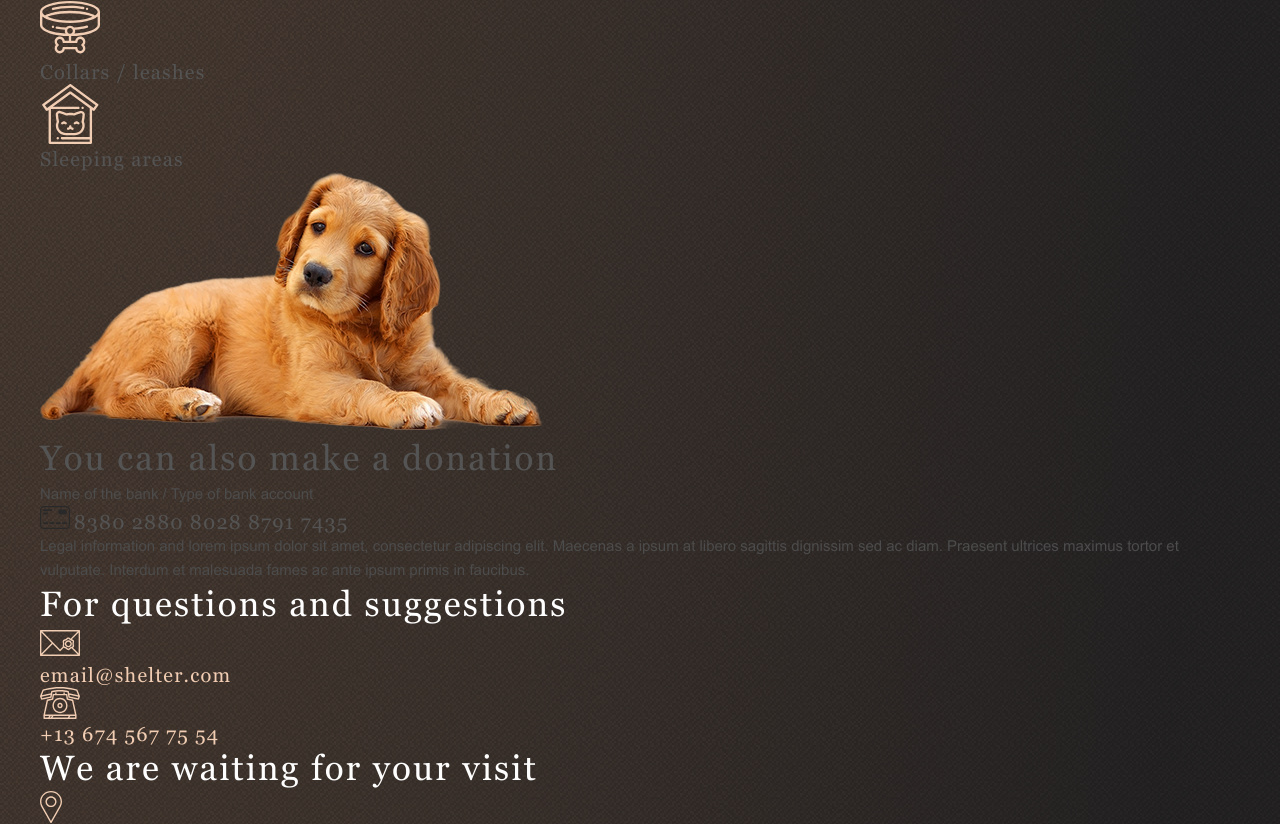
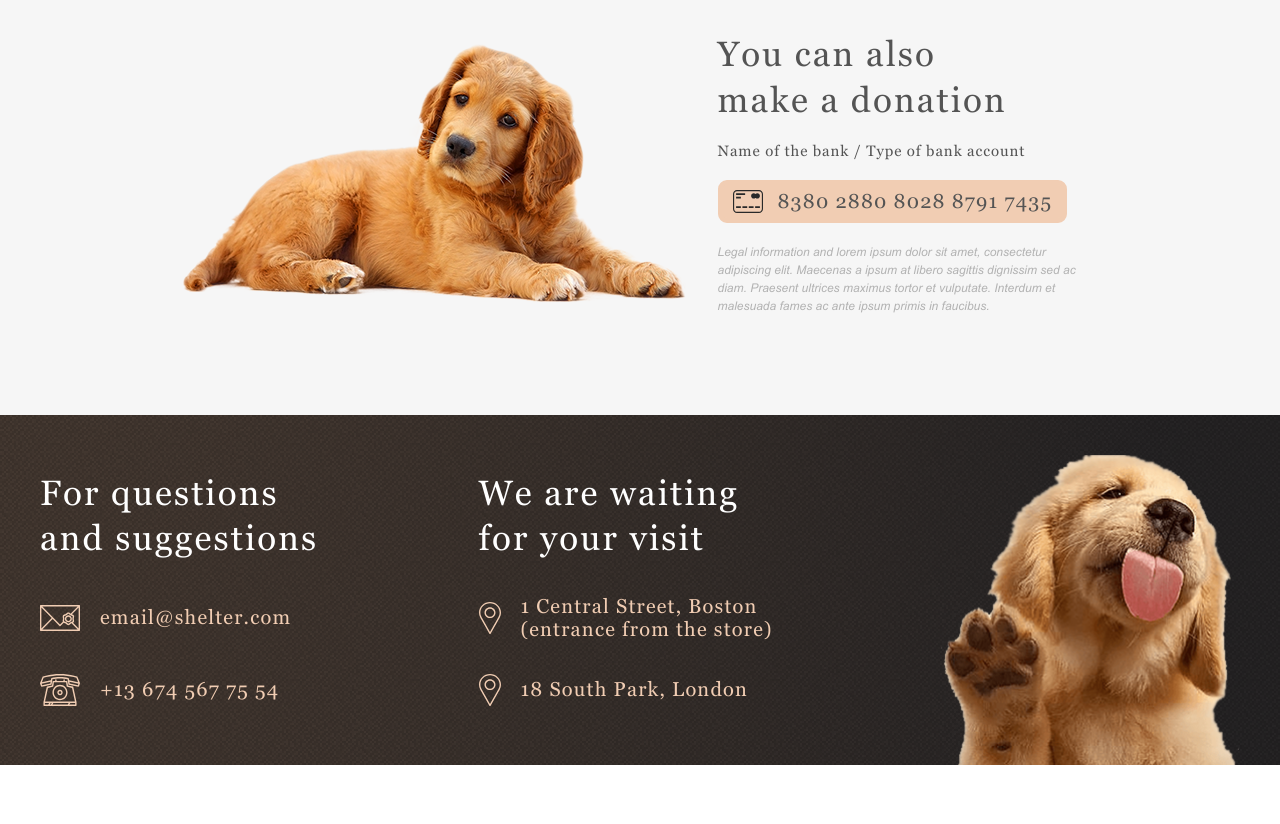
Before and after one commit to utaina/shelter, a website: page pages/main/index.html in a window 1280 px wide. Shown: the part 3033-3857 px from the top of the page. After the commit the page ends 3798 px from the top, so only its background shows below. Drawn offline with Linux system fonts and the light colour scheme; files whose address does not match are found by name.

Commit message:
feat: finish styles

```diff
--- a/pages/main/index.html
+++ b/pages/main/index.html
@@ -92,8 +92,8 @@
         </section>
 
         <section class="help">
-            <div class="wrapper">
-                <h3>How you can help our shelter</h3>
+            <div class="wrapper help_wrapper">
+                <h3>How you can help<br>our shelter</h3>
                 <div class="icons-layout">
                     <div class="icon">
                         <img src="/assets/icons/icon-pet-food.svg" alt="pet food">
@@ -136,12 +136,11 @@
         </section>
 
         <section class="donation">
-            <div class="wrapper">
-                <div class="layout-2-column">
+            <div class="wrapper donation_wrapper">
                     <img src="/assets/images/donation-dog.png" alt="god picture">
                     <div class="donation-content">
-                        <h3>You can also make a donation</h3>
-                        <p>Name of the bank / Type of bank account</p>
+                        <h3>You can also<br>make a donation</h3>
+                        <h5>Name of the bank / Type of bank account</h5>
                         <a src="#">
                             <div class="credit-card">
                                     <img src="/assets/icons/credit-card.svg" alt="credit-card">
@@ -152,38 +151,43 @@
                              sed ac diam. Praesent ultrices maximus tortor et vulputate. Interdum et malesuada fames ac ante ipsum primis in faucibus.</p>
                     </div>
             </div>
-            </div>
         </section>
     </main>
 
     <footer class="footer">
-        <div class="wrapper">
-            <div class="layout-3-column">
-                <div class="contact-block">
-                    <h3 class="footer-header">For questions and suggestions</h3>
-                    <a href="mailto:email@shelter.com" class="contact-link">
+        <div class="wrapper footer_wrapper">
+                <div class="contact-block footer-block1">
+                    <h3 class="footer-header">For questions<br>and suggestions</h3>
+                    <a href="mailto:email@shelter.com">
+                        <div class="contact-link">
                             <img src="/assets/icons/icon-email.svg" alt="">
                             <h4 class="footer-link">email@shelter.com</h4>
+                        </div>
                     </a>
-                    <a href="tel:+13 674 567 75 54" class="contact-link">
+                    <a href="tel:+13 674 567 75 54">
+                        <div class="contact-link">
                             <img src="/assets/icons/icon-phone.svg" alt="">
                             <h4 class="footer-link">+13 674 567 75 54</h4>
+                        </div>
                     </a>
                 </div>
-                <div class="contact-block" >
-                    <h3 class="footer-header">We are waiting for your visit</h3>
-                    <a href="#" class="contact-link">
+                <div class="contact-block footer-block2" >
+                    <h3 class="footer-header">We are waiting<br>for your visit</h3>
+                    <a href="#">
+                        <div class="contact-link">
                             <img src="/assets/icons/icon-marker.svg" alt="">
-                        <h4 class="footer-link">1 Central Street, Boston (entrance from the store)</h4>
+                            <h4 class="footer-link">1 Central Street, Boston<br>(entrance from the store)</h4>
+                        </div>
                     </a>
-                    <a href="#" class="contact-link">
+                    <a href="#">
+                        <div class="contact-link">
                             <img src="/assets/icons/icon-marker.svg" alt="">
                             <h4 class="footer-link">18 South Park, London </h4>
+                        </div>
                     </a>
                 </div>
                 <img src="/assets/images/footer-puppy.png" alt="">
             </div>
-        </div>
     </footer>
 </body>
 </html>
--- a/sass/base/_base.scss
+++ b/sass/base/_base.scss
@@ -68,6 +68,18 @@ h4, .card-number {
             color: $color-primary
         }
 }
+h5 {
+    margin: 0px;
+    @include font (15px, 110%, 0.06em);
+    color: $color-heading-dark;
+    @extend %font-add;
+}
+
+.italic-text {
+    @extend %font-main;
+    @include font (12px, 150%, normal, normal, italic);
+    color: $color-italic-text;
+}
 
 p {
     @include font (1.5rem, 160%);
--- /dev/null
+++ b/sass/components/_contact-link.scss
@@ -0,0 +1,5 @@
+.contact-link {
+    display: flex;
+    column-gap: 20px;
+    align-items: center;
+}
--- a/sass/components/_icon.scss
+++ b/sass/components/_icon.scss
@@ -0,0 +1,7 @@
+.icon {
+    display: flex;
+    flex-direction: column;
+    justify-content: center;
+    align-items: center;
+    row-gap: 30px;
+}
--- /dev/null
+++ b/sass/layouts/_donation.scss
@@ -0,0 +1,29 @@
+.donation_wrapper {
+    padding: 80px 0 100px 0;
+    display: flex;
+    align-items: center;
+    justify-content: center;
+    column-gap: 30px;
+}
+
+.donation-content {
+    display: flex;
+    flex-direction: column;
+    max-width: 380px;
+    row-gap: 20px;
+}
+
+.donation {
+    background: $color-light;
+}
+
+.credit-card {
+    display: flex;
+    column-gap: 15px;
+    align-items: center;
+    border: 5px solid  $color-primary;
+    background: $color-primary;
+    width: fit-content;
+    border-radius: 9px;
+    padding: 5px 10px;
+}
--- /dev/null
+++ b/sass/layouts/_footer.scss
@@ -0,0 +1,25 @@
+.footer_wrapper {
+    padding-top: 40px;
+    display: flex;
+    column-gap: 160px;
+    flex-wrap: wrap;
+    column-gap: 159px;
+    row-gap: 65px;
+    justify-content: space-between;
+    align-items: center;
+}
+
+.contact-block {
+    display: flex;
+    flex-direction: column;
+    padding-bottom: 43px;
+}
+.footer-block1 {
+    row-gap: 40px;
+    width: 279px;
+}
+
+.footer-block2 {
+    row-gap: 33px;
+    width: 302px;
+}
--- a/sass/layouts/_help.scss
+++ b/sass/layouts/_help.scss
@@ -0,0 +1,17 @@
+.help_wrapper {
+    padding: 80px 0 100px 0;
+    text-align: center;
+}
+
+.help {
+    background: $color-light-main;
+}
+
+.icons-layout {
+    padding-top: 59px;
+    display: flex;
+    flex-wrap: wrap;
+    gap: 55px 120px;
+    align-items: center;
+    justify-content: center;
+}
--- a/sass/style.scss
+++ b/sass/style.scss
@@ -14,6 +14,7 @@
 @import "components/navigation";
 @import "components/pet-card";
 @import "components/icon";
+@import "components/contact-link";
 
 
 //Layouts
@@ -23,3 +24,5 @@
 @import "layouts/about";
 @import "layouts/slider";
 @import "layouts/help";
+@import "layouts/donation";
+@import "layouts/footer";
```
Also changed, not shown: sass/style.css, 1 other file. Lines whose indentation alone changed are shown as unchanged.
